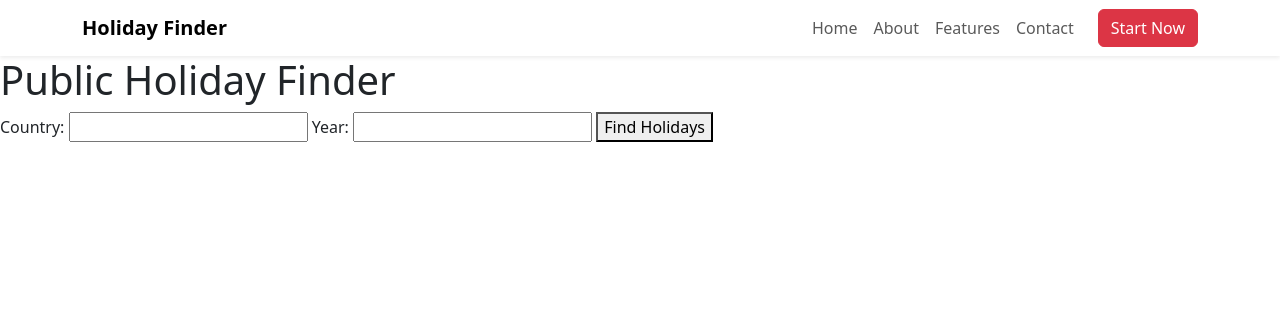
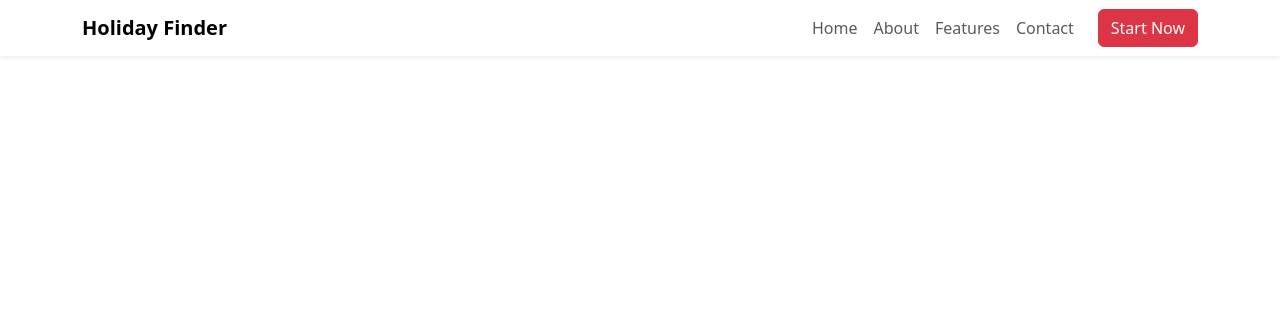
Before and after one commit to vykle/Holiday_Finder, a Flask app: page / in a window 1280 px wide. Shown: the top 316 px of the page. Run offline with Flask 3, Linux system fonts and the light colour scheme.

Commit message:
Update index.html

```diff
--- a/templates/index.html
+++ b/templates/index.html
@@ -28,15 +28,6 @@
         </div>
     </nav>
 
-    <h1>Public Holiday Finder</h1>
-    <form method="post" action="/holidays">
-        <label for="country">Country:</label>
-        <input type="text" id="country" name="country" required>
-        <label for="year">Year:</label>
-        <input type="number" id="year" name="year" required>
-        <button type="submit">Find Holidays</button>
-    </form>
-
     <!-- Bootstrap JS -->
     <script src="https://cdn.jsdelivr.net/npm/bootstrap@5.3.3/dist/js/bootstrap.bundle.min.js" integrity="sha384-YvpcrYf0tY3lHB60NNkmXc5s9fDVZLESaAA55NDzOxhy9GkcIdslK1eN7N6jIeHz" crossorigin="anonymous"></script>
 </body>
```
